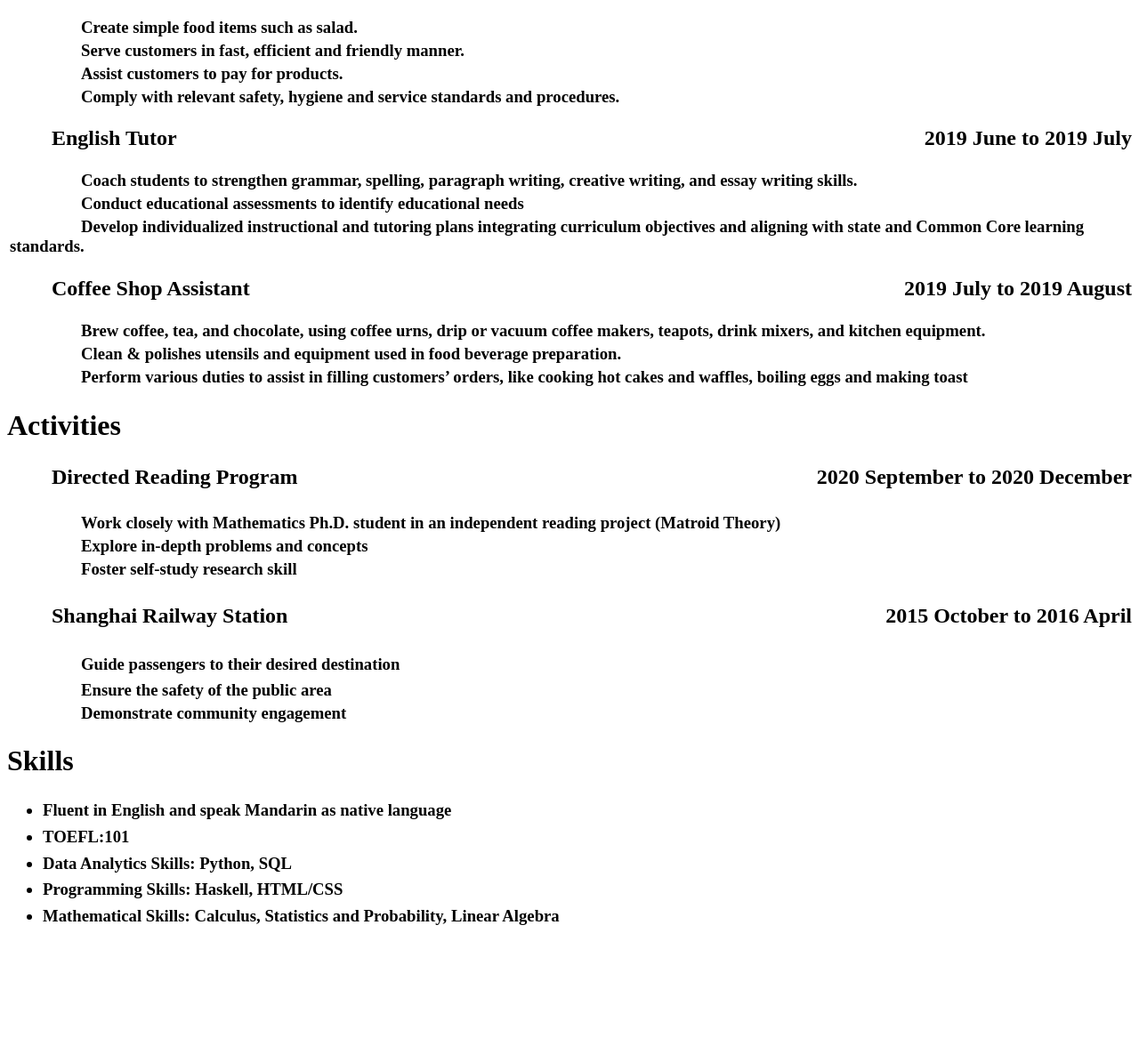
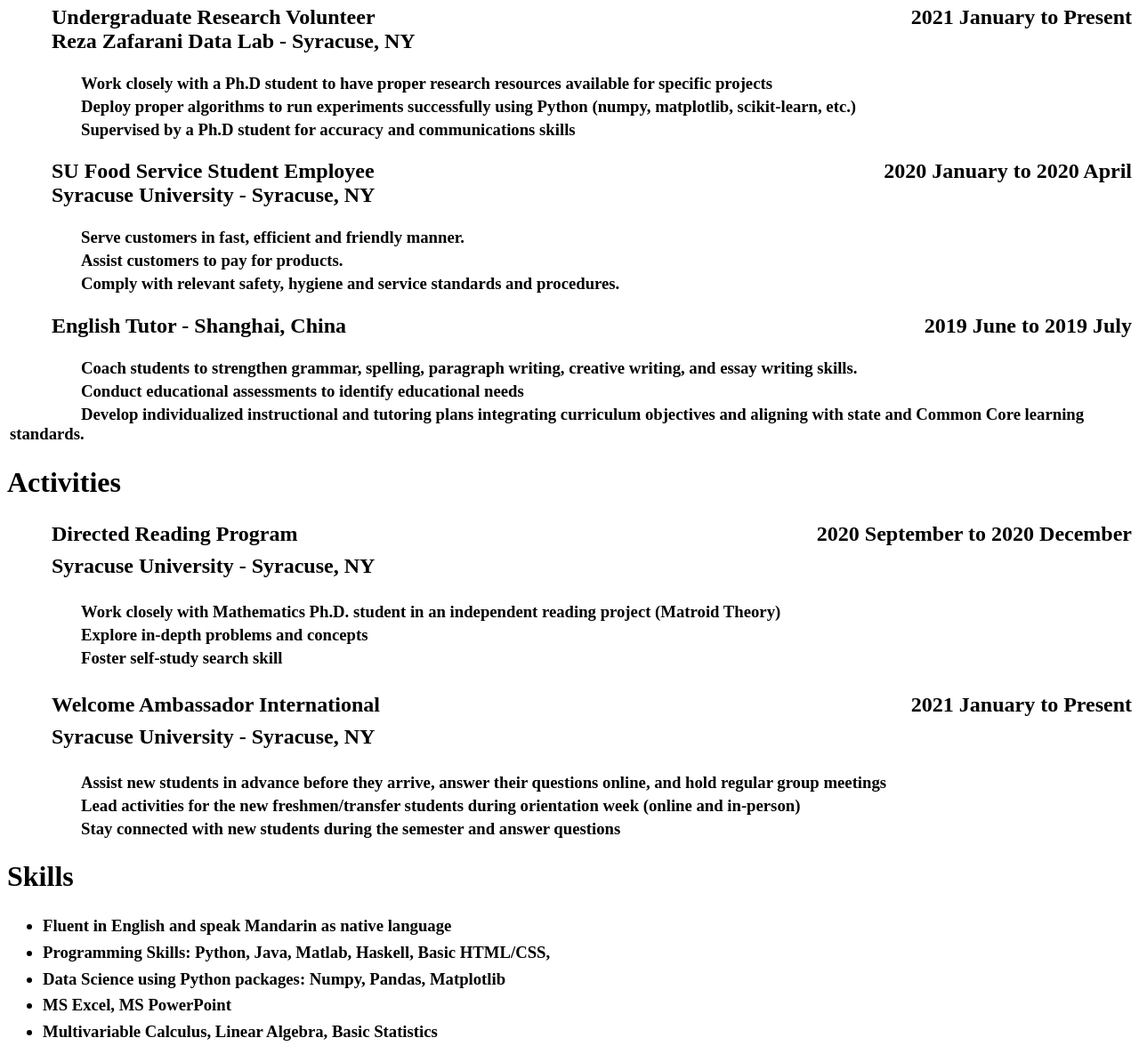
Before and after one commit to arist32/arist32.github.io, a plain HTML site: page index.html in a window 1280 px wide. Shown: the part 414-1608 px from the top of the page at 89% size. Before the commit the page ends 1478 px from the top, so only its background shows below. Drawn offline with Linux system fonts and the light colour scheme.

Commit message:
Update index.html

```diff
--- a/index.html
+++ b/index.html
@@ -23,21 +23,35 @@
         <h1>Education</h1>
         <h2 id="indent1" style="line-height: 1.5;"><span style="float: left">Syracuse University, Syracuse, NY               </span>
             <span style="float: right">Graduation Date May 2023                       </span><br>
-            <span style="float: left">Bachelor of Science in Applied Mathematics      </span>
+            <span style="float: left">Bachelor of Science in Applied Mathematics     </span>
             <span style="float: right">GPA: 3.5/4                                    </span><br>
+            <span style="float: left">Minor in Computer Science & Data Analytics     </span>
+            <span style="float: right">Major GPA: 4/4                                    </span><br>
         </h2>
-
-
 
         <h1>Work Experience</h1>
 
-        <h2 id="indent1"><span style="float: left">Syracuse University Food Service-Shaw Dining Center               </span>
-            <span style="float: right">2020 January to 2020 December                      </span><br>
+        <h2 id="indent1"><span style="float: left">Undergraduate Research Volunteer </span>
+            <span style="float: right">2021 January to Present                      </span><br>
+        	<span style="float: left">Reza Zafarani Data Lab - Syracuse, NY</span><br>
         <h3>
 
             <table style="text-indent:80px",style="line-height: 2;">
                 <tbody>
-                    <tr><td>Create simple food items such as salad.</td></tr>
+                    <tr><td>Work closely with a Ph.D student to have proper research resources available for specific projects</td></tr>
+                    <tr><td>Deploy proper algorithms to run experiments successfully using Python (numpy, matplotlib, scikit-learn, etc.)</td></tr>
+                    <tr><td>Supervised by a Ph.D student for accuracy and communications skills</td></tr>
+                </tbody>
+            </table>
+        </h3>
+
+        <h2 id="indent1"><span style="float: left">SU Food Service Student Employee    </span>
+            <span style="float: right">2020 January to 2020 April                      </span><br>
+            <span style="float: left">Syracuse University - Syracuse, NY</span><br>
+        <h3>
+
+            <table style="text-indent:80px",style="line-height: 2;">
+                <tbody>
                     <tr><td>Serve customers in fast, efficient and friendly manner.</td></tr>
                     <tr><td>Assist customers to pay for products.</td></tr>
                     <tr><td>Comply with relevant safety, hygiene and service standards and procedures.</td></tr>
@@ -45,7 +59,7 @@
             </table>
         </h3>
 
-        <h2 id="indent1"><span style="float: left",style="line-height: 2;">English Tutor               </span>
+        <h2 id="indent1"><span style="float: left",style="line-height: 2;">English Tutor - Shanghai, China               </span>
             <span style="float: right">2019 June to 2019 July                      </span><br>
         <h3>
             <table style="text-indent:80px">
@@ -57,57 +71,46 @@
             </table>
         </h3>
 
-        <h2 id="indent1"><span style="float: left",style="line-height: 2;">Coffee Shop Assistant               </span>
-            <span style="float: right">2019 July to 2019 August                      </span><br>
-        <h3>
-            <table style="text-indent:80px">
-                <tbody>
-                    <tr><td>Brew coffee, tea, and chocolate, using coffee urns, drip or vacuum coffee makers, teapots, drink mixers, and kitchen equipment.  </td></tr>
-                    <tr><td>Clean & polishes utensils and equipment used in food beverage preparation. </td></tr>
-                    <tr><td>Perform various duties to assist in filling customers’ orders, like cooking hot cakes and waffles, boiling eggs and making toast	</td></tr>
-                </tbody>
-            </table>
-        </h3>
-
-
 
         <h1>Activities</h1>
+
         <h2 id="indent1" style="line-height: 1.5;"><span style="float: left">Directed Reading Program               </span>
-            <span style="float: right">2020 September to 2020 December                       </span><br>
+            <span style="float: right">2020 September to 2020 December                      </span><br>
+        <span style="float: left">Syracuse University - Syracuse, NY</span><br>
         </h2>
         <h3>
             <table style="text-indent:80px">
                 <tbody>
                     <tr><td>Work closely with Mathematics Ph.D. student in an independent reading project (Matroid Theory)</td></tr>
                     <tr><td>Explore in-depth problems and concepts</td></tr>
-                    <tr><td>Foster self-study research skill</td></tr>
+                    <tr><td>Foster self-study search skill</td></tr>
                 </tbody>
             </table>
         </h3>
 
-        <h2 id="indent1" style="line-height: 1.5;"><span style="float: left">Shanghai Railway Station               </span>
-            <span style="float: right">2015 October to 2016 April                       </span><br>
+        <h2 id="indent1" style="line-height: 1.5;"><span style="float: left">Welcome Ambassador International            </span>
+            <span style="float: right">2021 January to Present                      </span><br>
+        	<span style="float: left">Syracuse University - Syracuse, NY</span><br>
         </h2>
         <h3>
             <table style="text-indent:80px">
                 <tbody>
-                    <tr height=30px><td>Guide passengers to their desired destination</td></tr>
-                    <tr><td>Ensure the safety of the public area</td></tr>
-                    <tr><td>Demonstrate community engagement</td></tr>
+                    <tr><td>Assist new students in advance before they arrive, answer their questions online, and hold regular group meetings</td></tr>
+                    <tr><td>Lead activities for the new freshmen/transfer students during orientation week (online and in-person)</td></tr>
+                    <tr><td>Stay connected with new students during the semester and answer questions</td></tr>
                 </tbody>
             </table>
         </h3>
-
 
 
         <h1>Skills</h1>
         <h3 >
         <ul  style="line-height: 1.6;">
             <li>Fluent in English and speak Mandarin as native language</li>
-            <li>TOEFL:101</li>
-            <li>Data Analytics Skills: Python, SQL</li>
-            <li>Programming Skills: Haskell, HTML/CSS</li>
-            <li>Mathematical Skills: Calculus, Statistics and Probability, Linear Algebra</li>
+            <li>Programming Skills: Python, Java, Matlab, Haskell, Basic HTML/CSS,</li>
+            <li>Data Science using Python packages: Numpy, Pandas, Matplotlib</li>
+            <li>MS Excel, MS PowerPoint</li>
+            <li>Multivariable Calculus, Linear Algebra, Basic Statistics</li>
         </ul>
         </h3>
 
```
